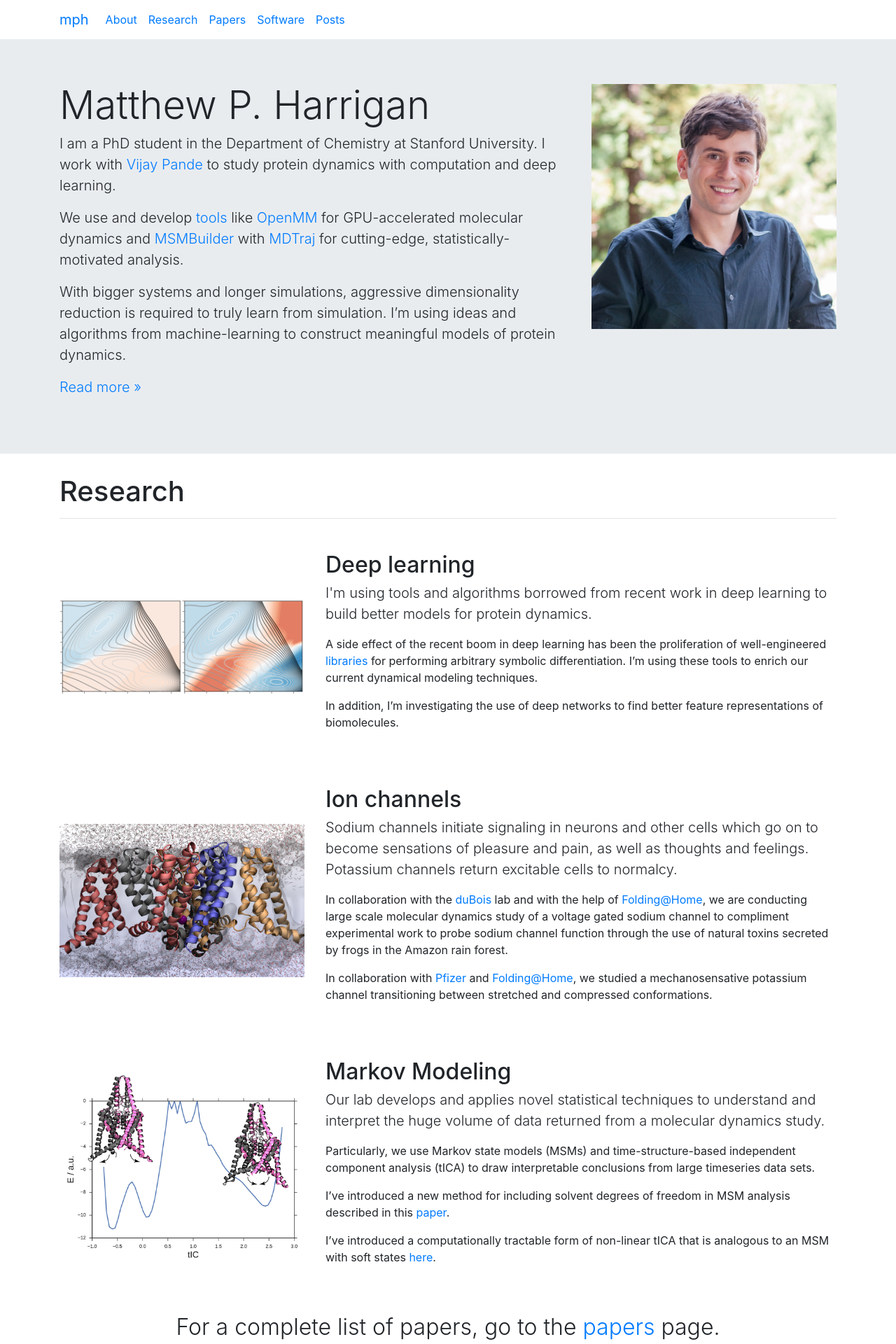
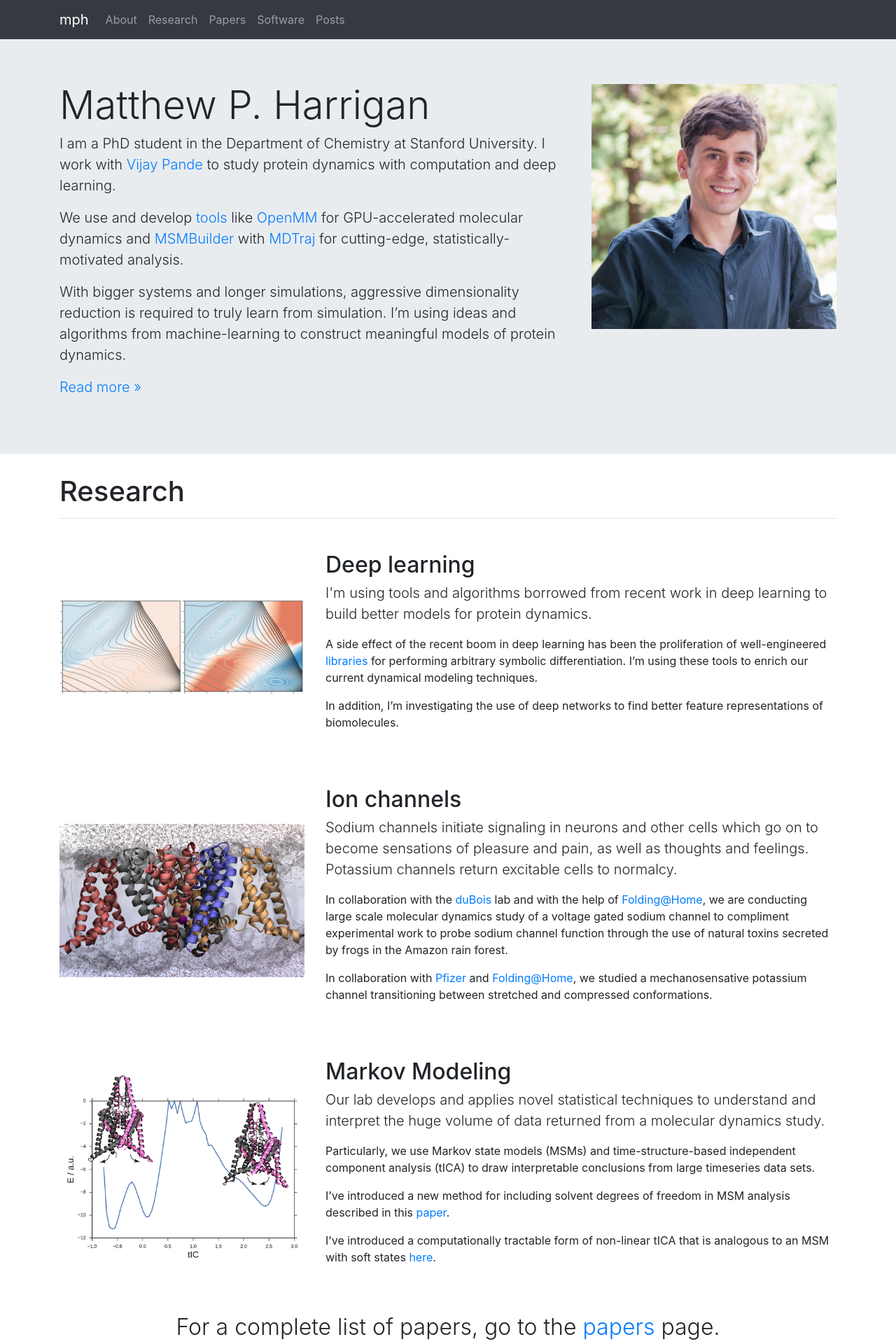
Before and after one commit to mpharrigan/mpharrigan.github.io, a Jekyll site: the page built from index.html, in a window 1280 px wide. Shown: the top 1920 px of the page at 70% size. Built offline with Jekyll 4.4.1, drawn with Linux system fonts in a browser that asks for light colours.

Commit message:
Upgrade to bootstrap v4.0.0-beta

```diff
--- a/_layouts/bootstrap.html
+++ b/_layouts/bootstrap.html
@@ -16,7 +16,7 @@
   </head>
 
   <body>
-  <nav class="navbar navbar-expand-md navbar-inverse bg-inverse">
+  <nav class="navbar navbar-expand-md navbar-dark bg-dark">
     <div class="container">
       <button class="navbar-toggler navbar-toggler-right bg-inverse" type="button"
               data-toggle="collapse" data-target="#navbar"
```
